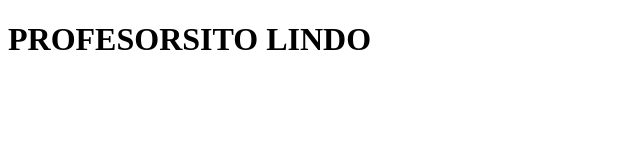
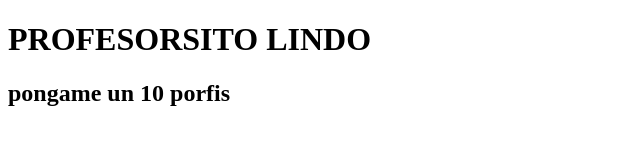
Before and after one commit to stalin9116/terceronocturna, a plain HTML site: page ShileiPino.html in a window 1280 px wide. Shown: the whole page, without its empty margins (0-640 px from the left). Drawn offline with Linux system fonts and the light colour scheme.

Commit message:
se hizo el cambio de ultima hora

```diff
--- a/ShileiPino.html
+++ b/ShileiPino.html
@@ -7,5 +7,6 @@
 </head>
 <body>
     <h1>PROFESORSITO LINDO</h1>
+    <h2>pongame un 10 porfis</h2>
 </body>
 </html>
```
